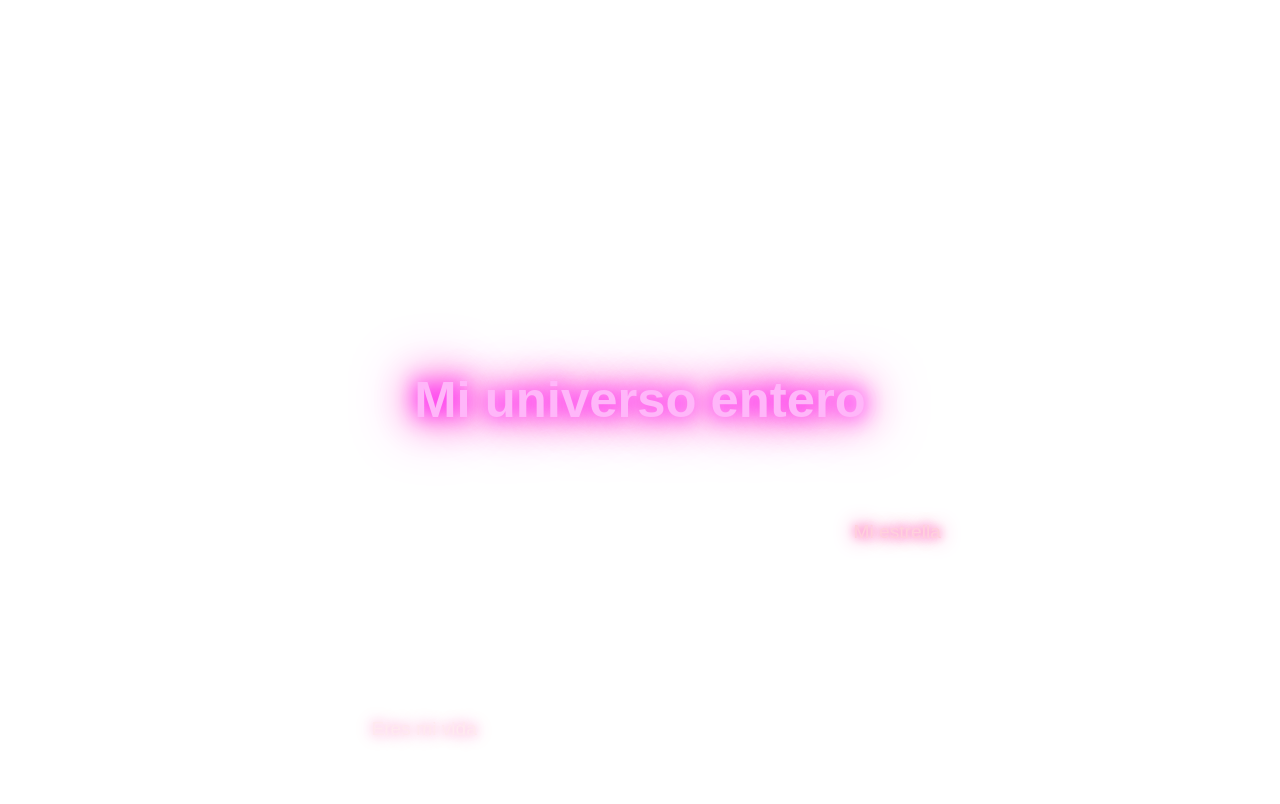
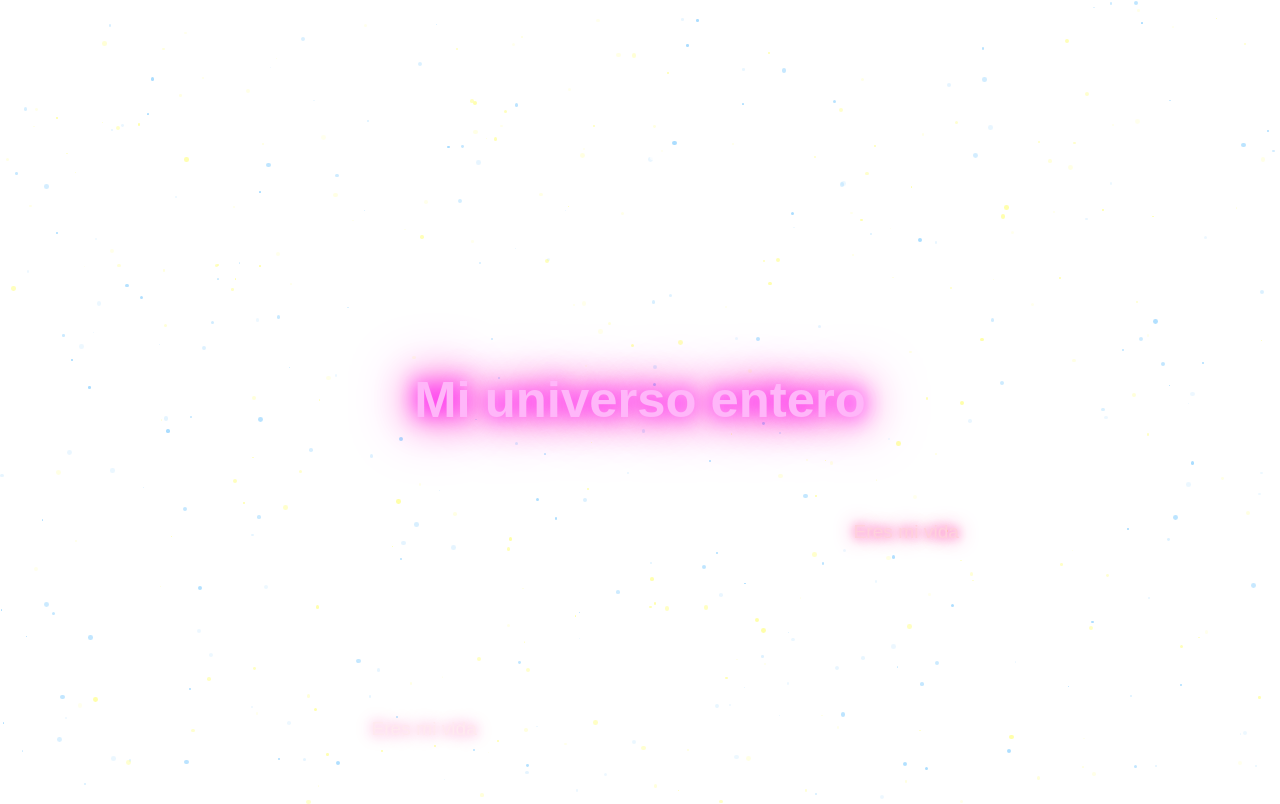
Before and after one commit to joelswag694-creator/galaxia, a plain HTML site: page index.html in a window 1280 px wide. Drawn offline with Linux system fonts and the light colour scheme.

Commit message:
Add files via upload

```diff
--- a/index.html
+++ b/index.html
@@ -35,7 +35,6 @@ body {
 .star {
   position: absolute;
   border-radius: 50%;
-  background: white;
   opacity: 0.8;
   animation: twinkle 3s infinite ease-in-out;
   z-index: 0;
@@ -71,19 +70,21 @@ body {
 <script>
 window.onload = function() {
   const starsContainer = document.getElementById('stars');
-  for (let i = 0; i < 500; i++) { // 500 estrellas
+  const colors = ["#ffffff", "#ffffaa", "#aaddff"]; // blanco, amarillo, azul
+  for (let i = 0; i < 700; i++) { // más estrellas
     const star = document.createElement('div');
     star.classList.add('star');
     const size = Math.random() * 4 + 1;
     star.style.width = `${size}px`;
     star.style.height = `${size}px`;
+    star.style.backgroundColor = colors[Math.floor(Math.random() * colors.length)];
     star.style.top = `${Math.random() * 100}vh`;
     star.style.left = `${Math.random() * 100}vw`;
     star.style.animationDuration = `${2 + Math.random() * 3}s`;
     starsContainer.appendChild(star);
   }
 
-  const messages = ["Te amo", "Mi todo", "Mi estrella", "Eres mi vida", "Siempre juntos", "Mi amor"];
+  const messages = ["Te amo", "Mi todo", "Mi estrella", "Eres mi vida", "Siempre juntos", "Mi amor", "Mi luz"];
   const messagesContainer = document.getElementById('messages');
 
   function createMessage() {
```
